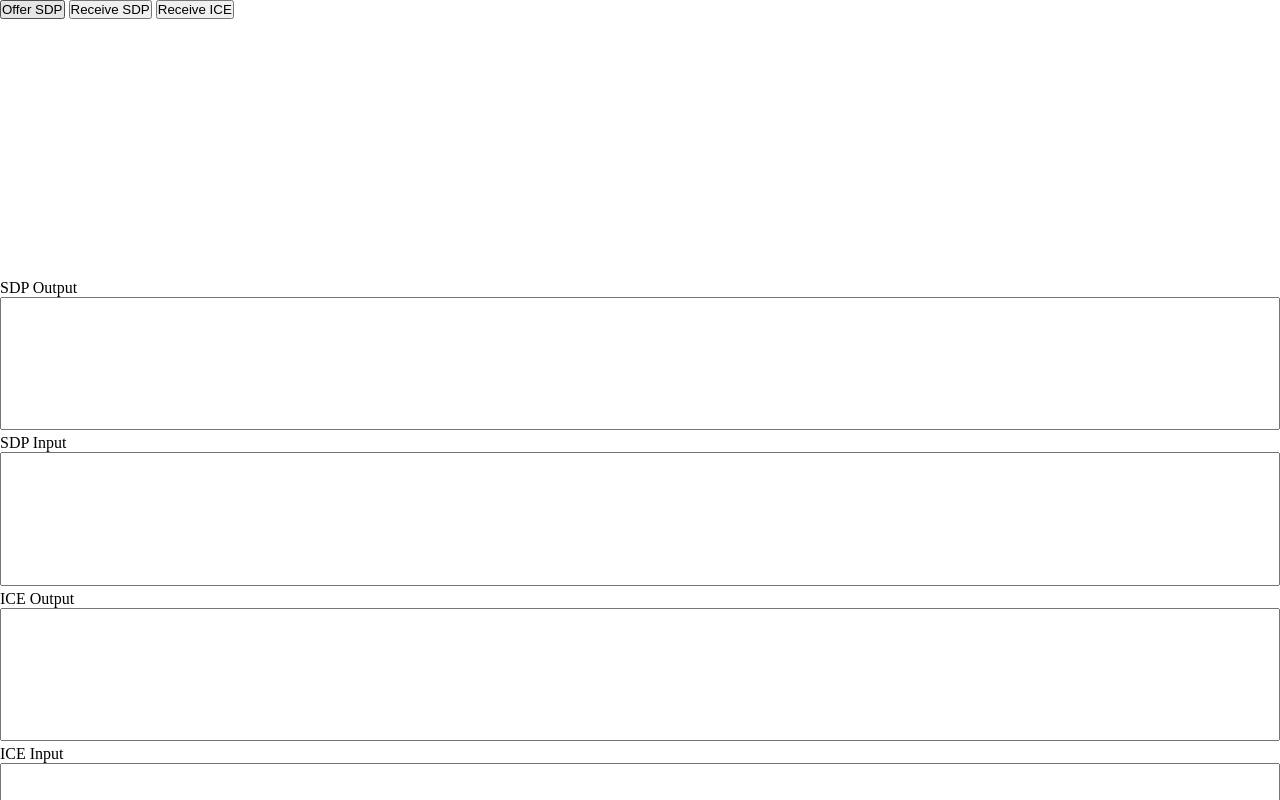
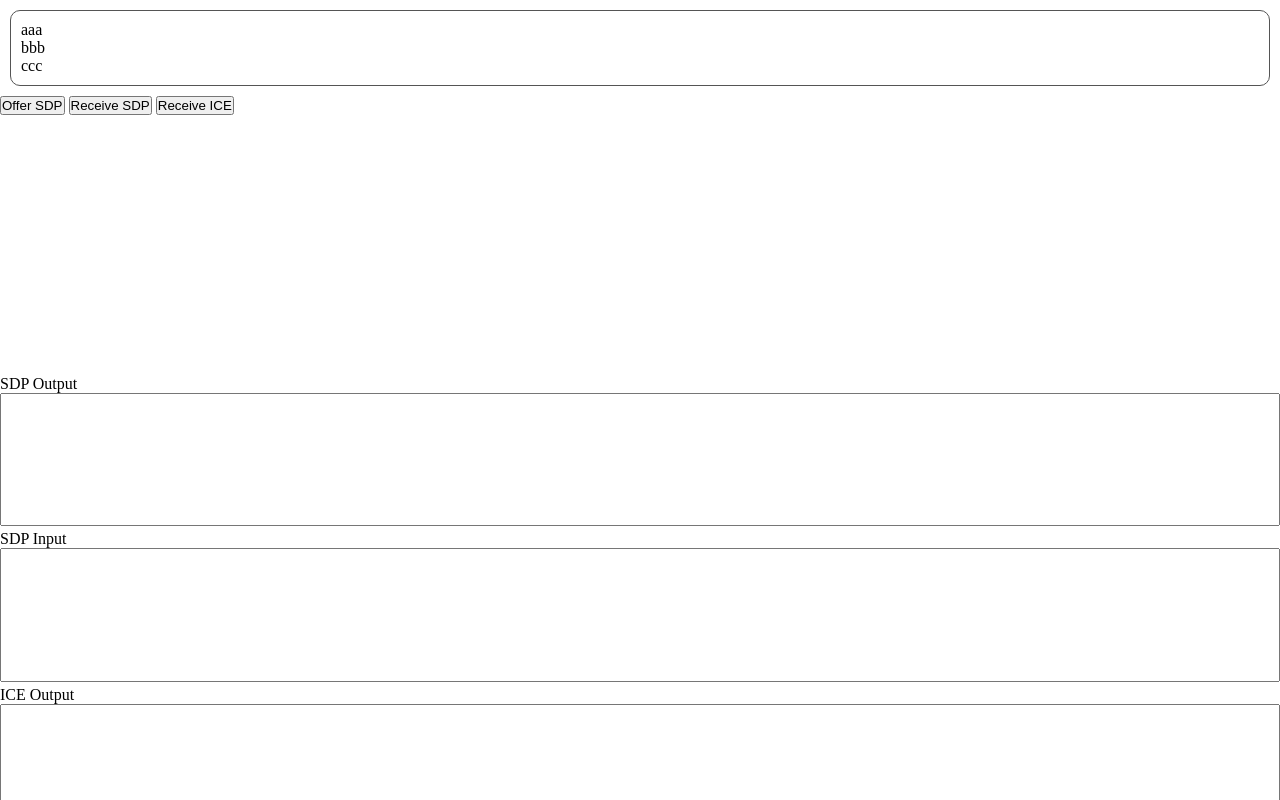
Before and after one commit to 0918nobita/video-chat, a Svelte app in the folder client/: page / in a window 1280 px wide. Shown: the top 800 px of the page. Built offline with nearby package versions, Linux system fonts and the light colour scheme; no server answers.

Commit message:
:construction: ClientList コンポーネントを追加した

```diff
--- a/client/src/App.svelte
+++ b/client/src/App.svelte
@@ -1,5 +1,6 @@
 <script lang="ts">
   import { onMount } from "svelte";
+  import ClientList from "./ClientList.svelte";
   import Controls from "./Controls.svelte";
   import InputTextArea from "./InputTextArea.svelte";
   import OutputTextArea from "./OutputTextArea.svelte";
@@ -77,6 +78,7 @@
 </script>
 
 <main>
+  <ClientList clients={["aaa", "bbb", "ccc"]} />
   <Controls {offerSDP} {receiveSDP} {receiveICE} />
   <video autoplay bind:this={myVideo}>
     <track kind="captions" />
--- /dev/null
+++ b/client/src/ClientList.svelte
@@ -0,0 +1,22 @@
+<script lang="ts">
+  export let clients: string[];
+</script>
+
+<ul>
+  {#each clients as client}
+    <li>{client}</li>
+  {/each}
+</ul>
+
+<style>
+  ul {
+    list-style: none;
+    border: 1px solid #555;
+    border-radius: 10px;
+    margin: 10px;
+    padding: 10px;
+  }
+  li:hover {
+    background: #ccc;
+  }
+</style>
```
